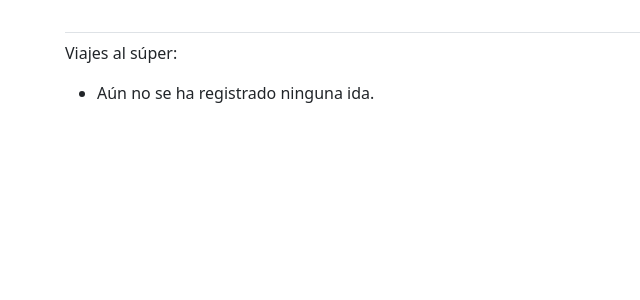
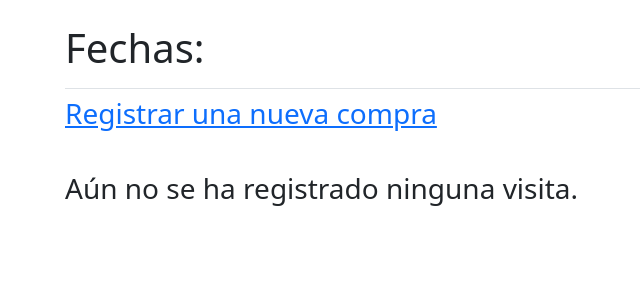
Before and after one commit to LuisMtzGarcia/Grocery_Shopping_Registry, a Django app: page /dates/ in a window 1280 px wide. Shown: the part 58-358 px from the top of the page, without its empty margins (17-657 px from the left). Run offline with Django 4.2, Linux system fonts and the light colour scheme; the visitor is signed in with stand-in values (Sample User, id 1); data that the repository does not hold is empty; some libraries are stand-ins or nearby versions.

Commit message:
Modified return string in Date model, bootstrap5 implemented to date and dates pages

```diff
--- a/shopping_registry/models.py
+++ b/shopping_registry/models.py
@@ -1,5 +1,6 @@
 from django.db import models
 from django.contrib.auth.models import User
+from datetime import datetime
 
 class Category(models.Model):
     """Categories to classify the items."""
@@ -36,7 +37,7 @@ class Date(models.Model):
 
     def __str__(self):
         """Return a string representation of the date."""
-        return f"{self.date_trip}"
+        return f"{self.date_trip.strftime('%d-%b-%y')}"
 
 class Purchase(models.Model):
     """The purchase of a product."""
--- a/shopping_registry/templates/shopping_registry/dates.html
+++ b/shopping_registry/templates/shopping_registry/dates.html
@@ -1,17 +1,33 @@
 {% extends "shopping_registry/base.html" %}
+
+{% block page_header %}
+    <h1>
+        Fechas:
+    </h1>
+{% endblock page_header %}
 
 {% block content %}
 
-<p>Viajes al súper: </p>
+<h3>
+    <a href="{% url 'shopping_registry:registering_instructions' %}">
+        Registrar una nueva compra
+    </a>
+    <br>
+    <br>
+</h3>
 
-<ul>
-    {% for date in dates %}
-        <li>
-            <a href="{% url 'shopping_registry:date' date.id %}">{{ date }}</a>
-        </li>
-    {% empty %}
-        <li>Aún no se ha registrado ninguna ida.</li>
-    {% endfor %}
-</ul>
+{% for date in dates %}
+    <div class="card mb-3">
+        <h4 class="card-header text-center">
+            <a href="{% url 'shopping_registry:date' date.id %}">
+                {{ date.date_trip }}
+            </a>
+        </h4>
+    </div>
+{% empty %}
+    <h3>
+        Aún no se ha registrado ninguna visita.
+    </h3>
+{% endfor %}
 
 {% endblock content %}
--- a/shopping_registry/templates/shopping_registry/index.html
+++ b/shopping_registry/templates/shopping_registry/index.html
@@ -2,7 +2,7 @@
 
 {% block page_header %}
 <div class="mt-4 p-5 bg-primary text-white rounded">
-    <h1 class="display-3">
+    <h1 class="display-2 text-center">
         Registro de compras de Súper
     </h1>
     <p class="lead">
--- a/shopping_registry/views.py
+++ b/shopping_registry/views.py
@@ -19,7 +19,7 @@ def index(request):
 @login_required
 def dates(request):
     """Shows all dates."""
-    dates = Date.objects.filter(owner=request.user).order_by('date_trip')
+    dates = Date.objects.filter(owner=request.user).order_by('date_trip').reverse()
     context = {'dates': dates}
     return render(request, 'shopping_registry/dates.html', context)
 
```
Also changed, not shown: shopping_registry/templates/shopping_registry/date.html (+6 -4 lines), shopping_registry/templates/shopping_registry/years.html (+12 -10 lines).
